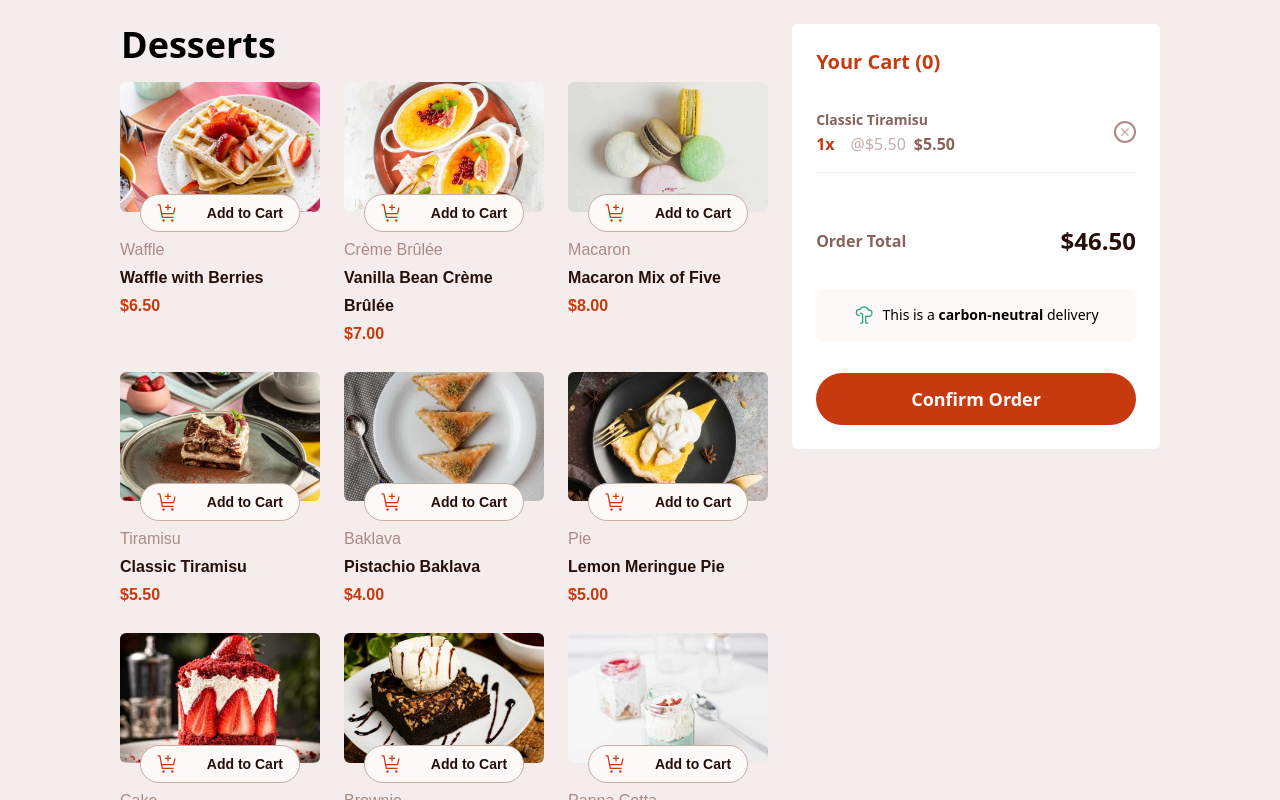
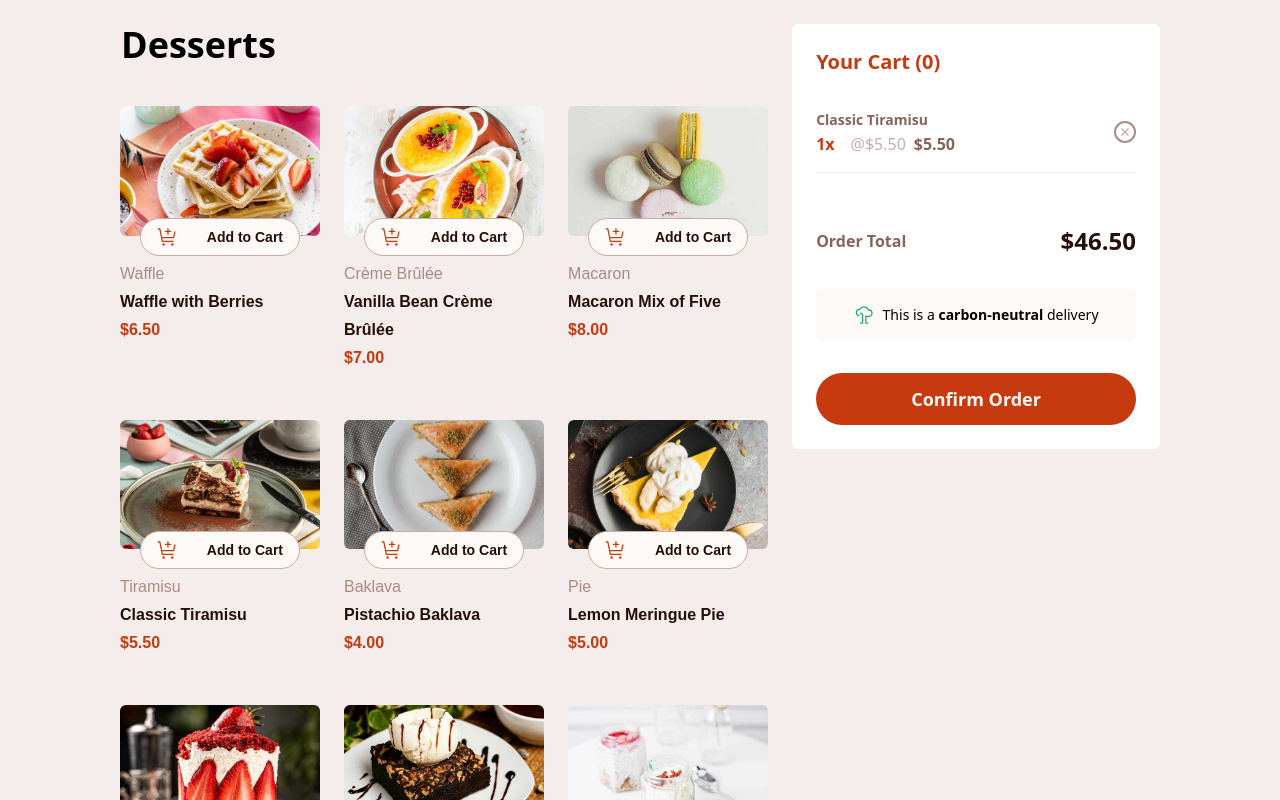
Before and after one commit to Udeme01/ProductFoodList, a React (Vite) app: page / in a window 1280 px wide. Shown: the top 800 px of the page. Built offline with nearby package versions, Linux system fonts and the light colour scheme.

Commit message:
style modification

```diff
--- a/src/components/ProductItem.jsx
+++ b/src/components/ProductItem.jsx
@@ -48,7 +48,7 @@ const ProductItem = ({ dessert }) => {
         </div>
       ) : (
         <button
-          className="relative flex flex-col"
+          className="relative flex flex-col mt-6"
           onClick={() => addItemToCart(name)}
         >
           <img src={mobile} alt="Waffle with Berries" className="rounded-md" />
```
